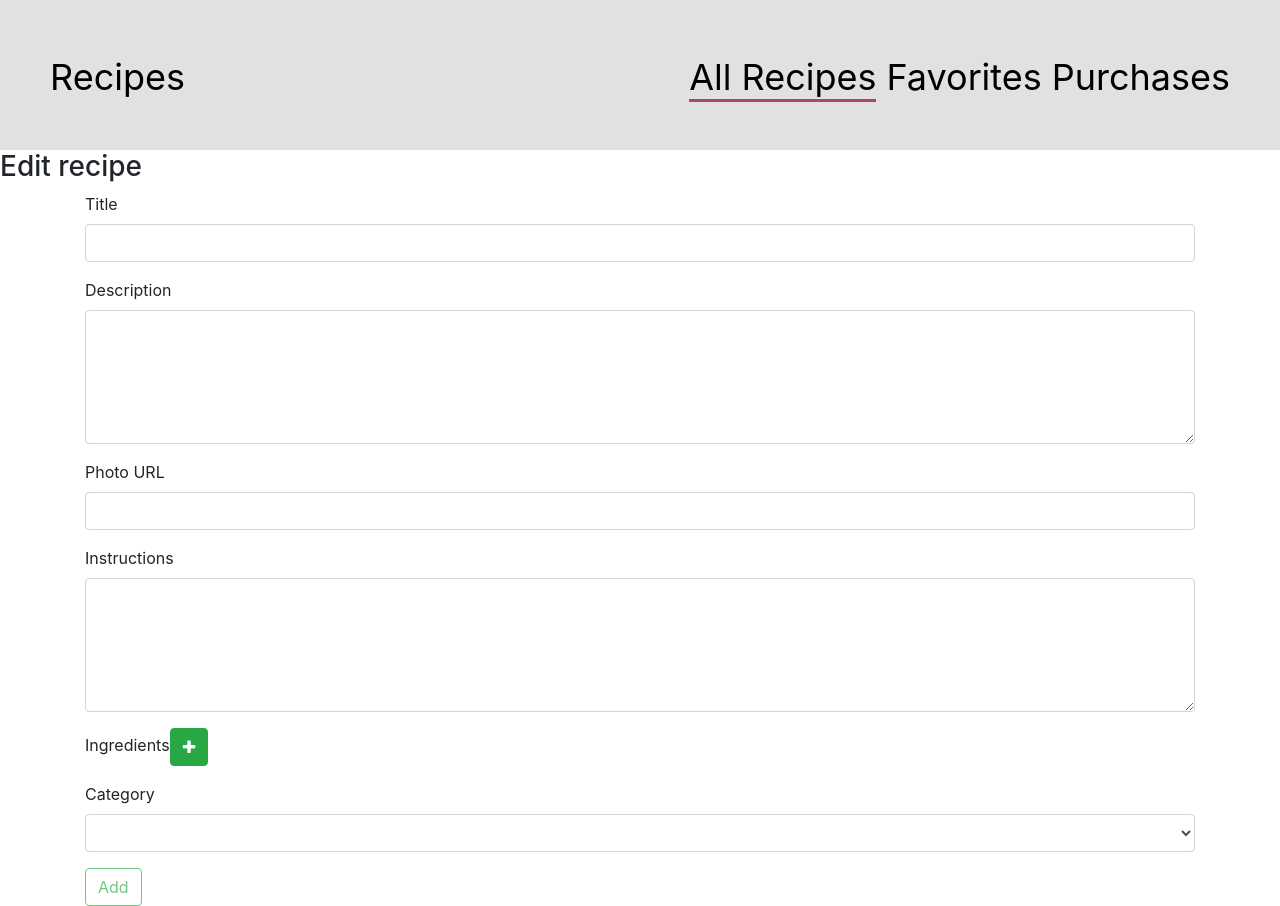
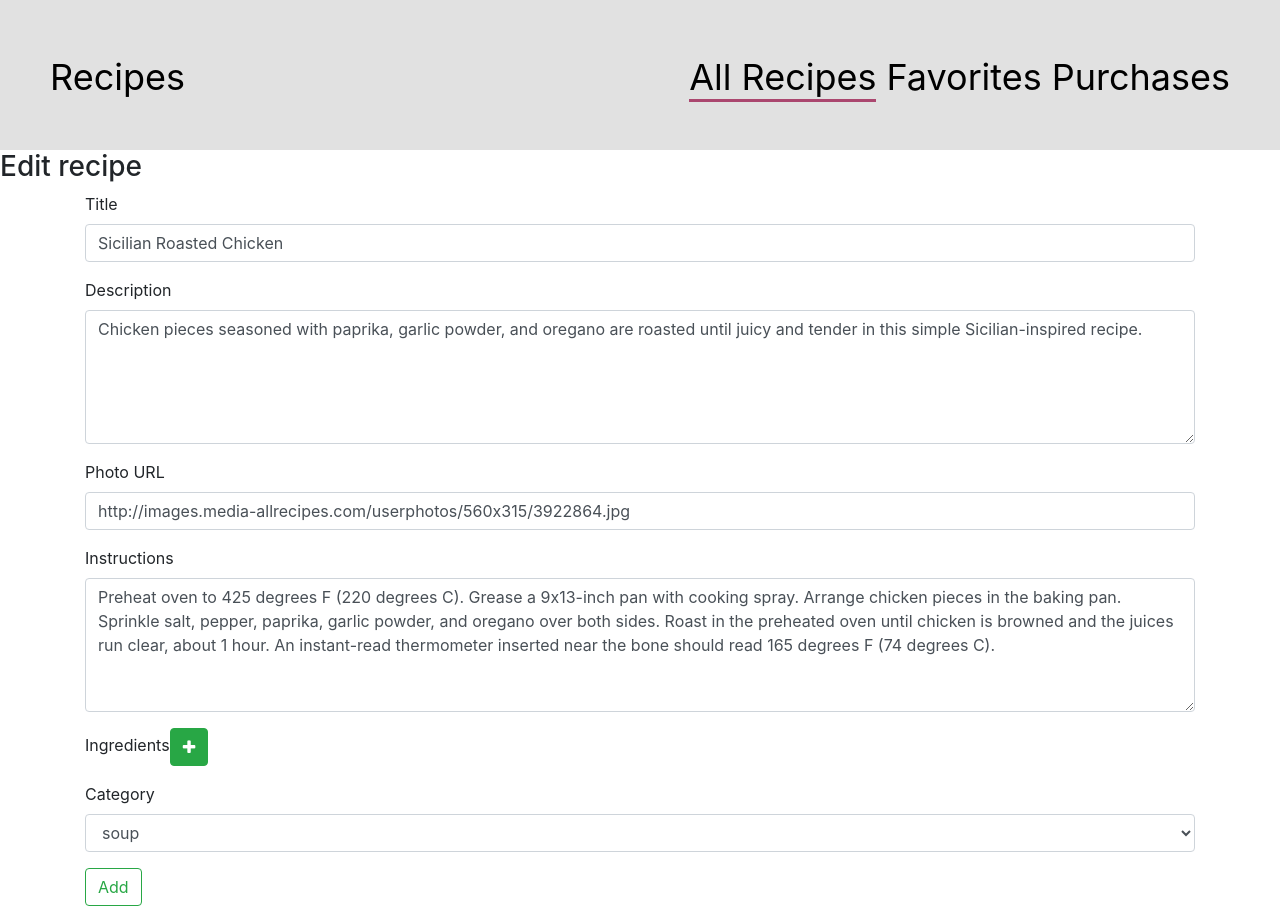
Before and after one commit to OlhaSkorupska/Rd_2017-2018, an Angular app in the folder angular-app/: page /recipes/1 in a window 1280 px wide. Both pictures are taken after a click on the button "Edit". Built offline with nearby package versions, Linux system fonts and the light colour scheme; what angular-font-awesome would draw is missing.

Commit message:
HW4_Angular: added edit and create form

```diff
--- a/angular-app/src/app/form-recipe/form-recipe.component.html
+++ b/angular-app/src/app/form-recipe/form-recipe.component.html
@@ -75,7 +75,9 @@
                 'is-invalid': category.invalid && category.dirty,
                 'is-valid': category.valid && category.dirty
             }">
-                <option *ngFor="let category of categories" [value]="category">{{category}}</option>
+                <option selected="{{ category.value }}">{{ category.value }}</option>
+                <option *ngFor="let item of categories" [value]="item">{{ item }}</option>
+                <!-- [selected]="model.category" -->
             </select>
             <div [hidden]="category.valid || category.pristine" class="invalid-feedback">
                 * Category is required
--- a/angular-app/src/app/form-recipe/form-recipe.component.ts
+++ b/angular-app/src/app/form-recipe/form-recipe.component.ts
@@ -6,6 +6,7 @@ import { Subscription } from 'rxjs/Subscription';
 import { FormGroup, FormControl, Validators, AbstractControl, AsyncValidatorFn, FormArray } from '@angular/forms';
 
 import { urlValidator } from './url-validator';
+import { FormService } from '../services/form.service';
 
 @Component({
   selector: 'app-form-recipe',
@@ -31,6 +32,7 @@ export class FormRecipeComponent implements OnInit {
 
   constructor(
     private service: RecipesService,
+    private formService: FormService,
     private route: ActivatedRoute,
     private router: Router
   ) { }
@@ -60,12 +62,14 @@ export class FormRecipeComponent implements OnInit {
   }
 
   ngOnInit() {
-    this.createFormControls();
-    this.createForm();
     this.path = this.route.routeConfig.path;
     if (this.path !== 'recipes/create') {
       this.createRecipe();
+      this.initForm(this.model);
+    } else {
+      this.createFormControls();
     }
+    this.createForm();
   }
 
   addIngredient() {
@@ -82,20 +86,37 @@ export class FormRecipeComponent implements OnInit {
       .subscribe(
         (params: Params) => {
           this.model = this.service.getRecipe(+params['id']);
+          this.initForm(this.model);
         }
       );
   }
 
+  initForm(model: Recipe) {
+    this.title = new FormControl(model.title, Validators.required);
+    this.description = new FormControl(model.description, Validators.required);
+    this.photoUrl = new FormControl(model.photoUrl,
+      [
+        Validators.required,
+        urlValidator()
+      ]);
+    this.instructions = new FormControl(model.instructions, Validators.required);
+    this.ingredients = new FormArray([]);
+    this.category = new FormControl(model.category, Validators.required);
+  }
+
   onSubmit() {
-    console.log(this.formRecipe.value);
     if (this.path === 'recipes/create') {
       this.service.addRecipe(this.formRecipe.value, null);
       this.router.navigate(['/recipes', this.formRecipe.value.id]);
     } else {
+      this.formRecipe.value.id = this.model.id;
       this.service.updateRecipe(this.formRecipe.value);
       this.router.navigate(['/recipes', this.formRecipe.value.id]);
     }
   }
 
+  next() {
+    return this.model.category;
+  }
 
 }
--- a/angular-app/src/app/models/recipe.model.ts
+++ b/angular-app/src/app/models/recipe.model.ts
@@ -6,5 +6,6 @@ export class Recipe {
     instructions: string;
     categoryId: string;
     likes: number;
-    id: number
+    id: number;
+    category: string;
 }
--- a/angular-app/src/app/services/recipes.service.ts
+++ b/angular-app/src/app/services/recipes.service.ts
@@ -12,6 +12,7 @@ export class RecipesService {
           ingredients: ['1 whole chicken', '1 teaspoon salt', '1 teaspoon ground black pepper', '1 teaspoon ground paprika', '1 teaspoon garlic powder', '1 teaspoon dried oregano'],
           instructions: 'Preheat oven to 425 degrees F (220 degrees C). Grease a 9x13-inch pan with cooking spray. Arrange chicken pieces in the baking pan. Sprinkle salt, pepper, paprika, garlic powder, and oregano over both sides. Roast in the preheated oven until chicken is browned and the juices run clear, about 1 hour. An instant-read thermometer inserted near the bone should read 165 degrees F (74 degrees C).',
           categoryId: '-L4N7j92qDMvS8BbgE5u',
+          category: 'soup',
           likes: 0,
           id: 1
         },
@@ -22,6 +23,7 @@ export class RecipesService {
           ingredients: ['1 cup fresh lime juice', '1/2 cup tequila', '1/2 cup orange juice', '1/4 cup chopped fresh cilantro', '2 tablespoons chopped green chiles', '1 1/2 tablespoons chili powder', '1 teaspoon minced garlic', '1 tablespoon honey', '1 teaspoon salt', '3/4 teaspoon ground black pepper', '2 pork tenderloins'],
           instructions: 'Whisk together the lime juice, tequila, orange juice, cilantro, chiles, chili powder, garlic, honey, salt, and pepper in a large bowl; pour into a gallon-sized resealable bag; add the pork tenderloins; seal and store in refrigerator overnight. Preheat an outdoor grill for high heat and lightly oil grate. Cook the pork on the preheated grill, turning occasionally, until meat has reached an internal temperature of 145 degrees F (63 degrees C), about 20 minutes.',
           categoryId: '-L4N7j92qDMvS8BbgE5u',
+          category: 'soup',
           likes: 0,
           id: 2
         },
@@ -40,6 +42,7 @@ export class RecipesService {
           Place chicken in a baking dish and top each breast with about 1/3 cup of tomato sauce. Layer each chicken breast with equal amounts of mozzarella cheese, fresh basil, and provolone cheese. Sprinkle 1 to 2 tablespoons of Parmesan cheese on top and drizzle with 1 tablespoon olive oil.
           Bake in the preheated oven until cheese is browned and bubbly, and chicken breasts are no longer pink in the center, 15 to 20 minutes. An instant-read thermometer inserted into the center should read at least 165 degrees F (74 degrees C).`,
           categoryId: '-L4N7j92qDMvS8BbgE5u',
+          category: 'soup',
           likes: 0,
           id: 3
         },
@@ -53,6 +56,7 @@ export class RecipesService {
           Bake in the preheated oven for 30 to 35 minutes, or until a toothpick inserted into the center of the cake comes out clean. Allow to cool.
           To Make Frosting: In a medium bowl, combine cream cheese, 1/2 cup butter, 1 teaspoon vanilla and confectioners\' sugar. Beat until light and fluffy. Mix in a small amount of cream to attain the desired consistency. Stir in chopped nuts and remaining flaked coconut. Spread between layers and on top and sides of cooled cake.`,
           categoryId: '-L4N7j93c7MH0bR7rEH5',
+          category: 'soup',
           likes: 0,
           id: 4
         },
@@ -65,6 +69,7 @@ export class RecipesService {
           Mix flax mixture, black beans, panko bread crumbs, garlic, salt, Worcestershire sauce, and liquid smoke together in a bowl until combined. Form batter into 4 patties; arrange on a plate. Chill in refrigerator until set, about 30 minutes.
           Spray a skillet with cooking spray; place patties in skillet over medium heat. Cook until browned, about 5 minutes per side.`,
           categoryId: '-L4N7j8yE8Thcztca1S_',
+          category: 'soup',
           likes: 0,
           id: 5
         },
@@ -75,6 +80,7 @@ export class RecipesService {
           ingredients: ['2 (12 fluid ounce) cans or bottles light beer', '2 tablespoons dry crab boil', '2 pounds large shrimp'],
           instructions: 'Bring beer with dry crab boil to a boil in a large pot. Add shrimp to boiling beer and place a cover on the pot. Bring the beer again to a boil, reduce heat to medium-low, and cook at a simmer for 5 minutes. Remove pot from heat and leave shrimp steeping in the beer another 2 to 3 minutes; drain. Serve immediately.',
           categoryId: '-L4N7j8yE8Thcztca1S_',
+          category: 'soup',
           likes: 0,
           id: 6
         },
@@ -86,6 +92,7 @@ export class RecipesService {
           instructions: `Place the onion, chili beans, black beans, corn, tomato sauce, beer, and diced tomatoes in a slow cooker. Add taco seasoning, and stir to blend. Lay chicken breasts on top of the mixture, pressing down slightly until just covered by the other ingredients. Set slow cooker for low heat, cover, and cook for 5 hours.
           Remove chicken breasts from the soup, and allow to cool long enough to be handled. Stir the shredded chicken back into the soup, and continue cooking for 2 hours. Serve topped with shredded Cheddar cheese, a dollop of sour cream, and crushed tortilla chips, if desired.`,
           categoryId: '-L4N7j92qDMvS8BbgE5t',
+          category: 'soup',
           likes: 0,
           id: 7
         },
@@ -99,6 +106,7 @@ export class RecipesService {
           Spread 1 roll of cookie dough on the bottom of a 9x13-inch baking pan to form the base. Spread cream cheese mixture evenly on top. Pinch off small pieces of the remaining cookie dough and distribute them on the cream cheese mixture.
           Bake in the preheated oven until cream cheese mixture is set and cookies on top are golden brown, 30 to 45 minutes. Let cool before serving, about 30 minutes.`,
           categoryId: '-L4N7j93c7MH0bR7rEH5',
+          category: 'soup',
           likes: 0,
           id: 8
         },
@@ -111,6 +119,7 @@ export class RecipesService {
           Reduce heat to medium-low and simmer mixture until thickened, about 10 minutes. Add broccoli, carrot, and celery. Simmer until vegetables are tender yet crisp, about 20 minutes.
           Reduce heat to low. Add Cheddar cheese to soup and cook, stirring occasionally, until cheese melts, about 5 minutes.`,
           categoryId: '-L4N7j92qDMvS8BbgE5t',
+          category: 'soup',
           likes: 0,
           id: 9
         },
@@ -128,6 +137,7 @@ export class RecipesService {
           Transfer skillet to the preheated oven; bake pizza until crust is lightly browned, about 18 minutes.
           Heat a large skillet over medium-high heat and coat with cooking spray. Add spinach; cook, stirring frequently, until wilted, about 1 minute. Transfer to paper towels to drain excess moisture. Place spinach over pizza; slice into 8 wedges.`,
           categoryId: '-L4N7j92qDMvS8BbgE5u',
+          category: 'soup',
           likes: 0,
           id: 10
         },
@@ -155,6 +165,7 @@ export class RecipesService {
         itemRecipe.instructions = newModel.instructions;
         itemRecipe.categoryId = newModel.categoryId;
         itemRecipe.likes = newModel.likes;
+        itemRecipe.category = newModel.category;
       }
     }
 
```
